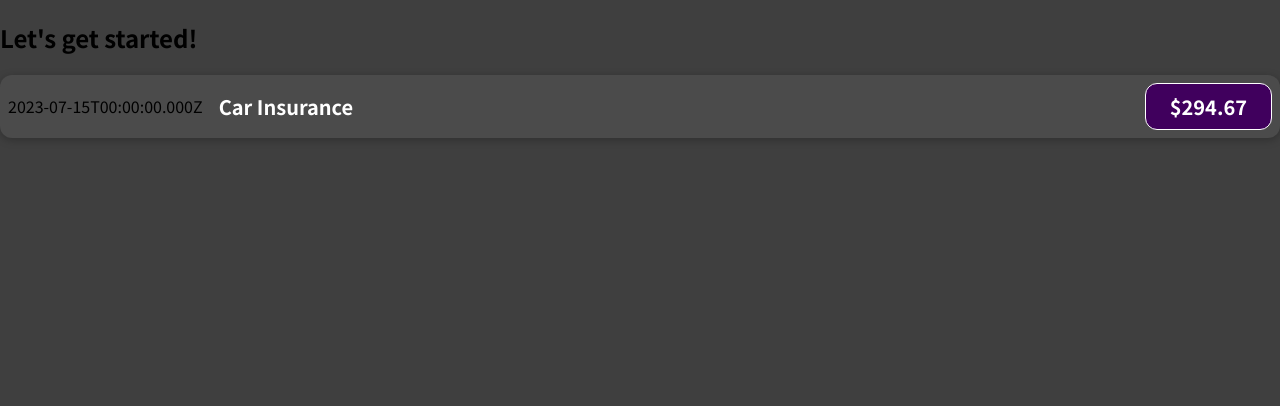
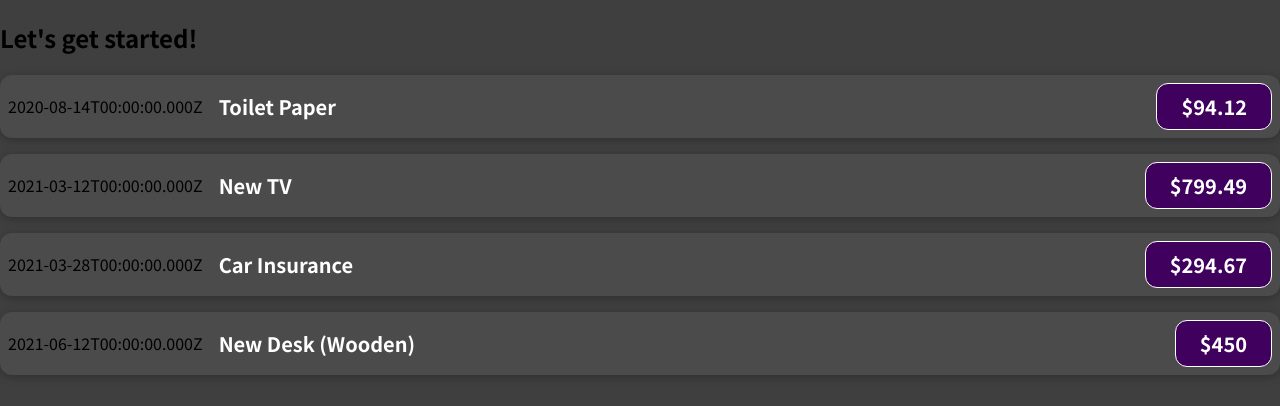
Before and after one commit to Wahhab97/maximilian-react-course, a React (Create React App) app in the folder Section3-React-Basics/01-starting-setup/: page / in a window 1280 px wide. Shown: the top 406 px of the page. Built offline with nearby package versions, Linux system fonts and the light colour scheme.

Commit message:
Passing Data using Props

```diff
--- a/Section3-React-Basics/01-starting-setup/src/App.js
+++ b/Section3-React-Basics/01-starting-setup/src/App.js
@@ -1,10 +1,51 @@
 import ExpenseItem from "./components/ExpenseItem";
 
 function App() {
+  const expenses = [
+    {
+      id: "e1",
+      title: "Toilet Paper",
+      amount: 94.12,
+      date: new Date(2020, 7, 14),
+    },
+    { id: "e2", title: "New TV", amount: 799.49, date: new Date(2021, 2, 12) },
+    {
+      id: "e3",
+      title: "Car Insurance",
+      amount: 294.67,
+      date: new Date(2021, 2, 28),
+    },
+    {
+      id: "e4",
+      title: "New Desk (Wooden)",
+      amount: 450,
+      date: new Date(2021, 5, 12),
+    },
+  ];
+
   return (
     <div>
       <h2>Let's get started!</h2>
-      <ExpenseItem />
+      <ExpenseItem
+        title={expenses[0].title}
+        amount={expenses[0].amount}
+        date={expenses[0].date}
+      />
+      <ExpenseItem
+        title={expenses[1].title}
+        amount={expenses[1].amount}
+        date={expenses[1].date}
+      />
+      <ExpenseItem
+        title={expenses[2].title}
+        amount={expenses[2].amount}
+        date={expenses[2].date}
+      />
+      <ExpenseItem
+        title={expenses[3].title}
+        amount={expenses[3].amount}
+        date={expenses[3].date}
+      />
     </div>
   );
 }
--- a/Section3-React-Basics/01-starting-setup/src/components/ExpenseItem.js
+++ b/Section3-React-Basics/01-starting-setup/src/components/ExpenseItem.js
@@ -1,17 +1,13 @@
 import React from "react";
 import "./ExpenseItem.css";
 
-const ExpenseItem = () => {
-  const expenseDate = new Date(2023, 6, 15);
-  const expenseTitle = "Car Insurance";
-  const expenseAmount = 294.67;
-
+const ExpenseItem = (props) => {
   return (
     <div className="expense-item">
-      <div>{expenseDate.toISOString()}</div>
+      <div>{props.date.toISOString()}</div>
       <div className="expense-item__description">
-        <h2>{expenseTitle}</h2>
-        <div className="expense-item__price">${expenseAmount}</div>
+        <h2>{props.title}</h2>
+        <div className="expense-item__price">${props.amount}</div>
       </div>
     </div>
   );
```
